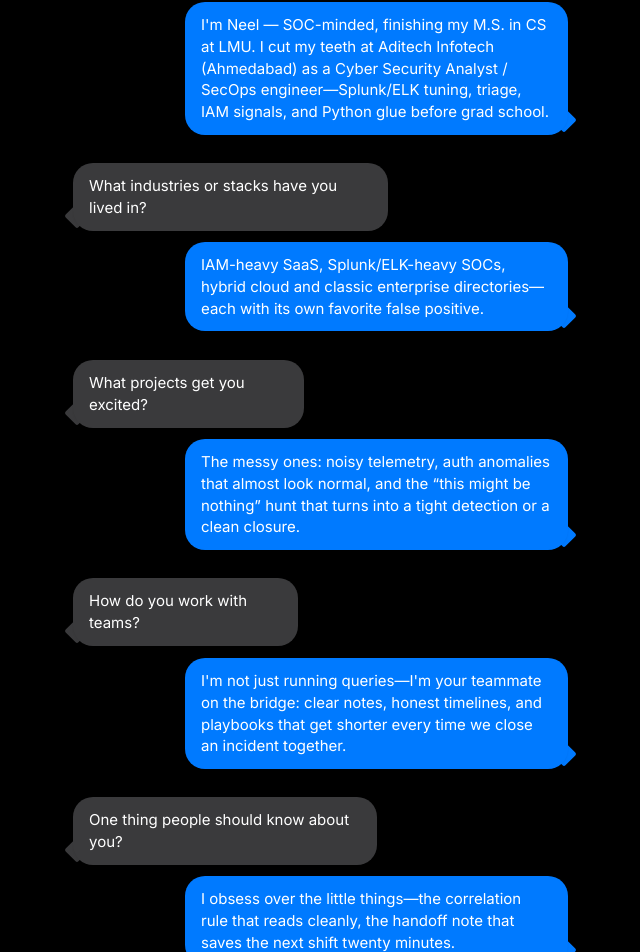
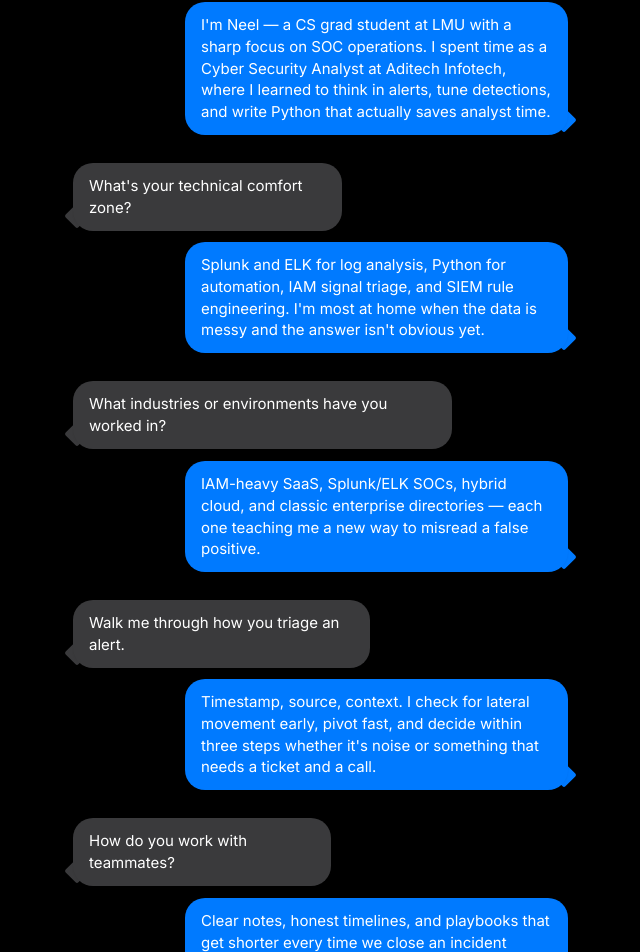
Before and after one commit to neelshah-312/Neel, a React (Vite) app: page / in a window 1280 px wide. Shown: the part 3422-4374 px from the top of the page, without its empty margins (303-943 px from the left). Built offline with nearby package versions, Linux system fonts and the light colour scheme; a web font is replaced by a local one.

Commit message:
Refresh About section Q&A copy

```diff
--- a/src/content.ts
+++ b/src/content.ts
@@ -203,22 +203,22 @@ export const skillGroups = [
 export const aboutChat = [
   {
     q: "Alright, quick intro. Who are you?",
-    a: "I'm Neel — SOC-minded, finishing my M.S. in CS at LMU. I cut my teeth at Aditech Infotech (Ahmedabad) as a Cyber Security Analyst / SecOps engineer—Splunk/ELK tuning, triage, IAM signals, and Python glue before grad school.",
+    a: "I'm Neel — a CS grad student at LMU with a sharp focus on SOC operations. I spent time as a Cyber Security Analyst at Aditech Infotech, where I learned to think in alerts, tune detections, and write Python that actually saves analyst time.",
   },
   {
-    q: "What industries or stacks have you lived in?",
-    a: "IAM-heavy SaaS, Splunk/ELK-heavy SOCs, hybrid cloud and classic enterprise directories—each with its own favorite false positive.",
+    q: "What's your technical comfort zone?",
+    a: "Splunk and ELK for log analysis, Python for automation, IAM signal triage, and SIEM rule engineering. I'm most at home when the data is messy and the answer isn't obvious yet.",
   },
   {
-    q: "What projects get you excited?",
-    a: "The messy ones: noisy telemetry, auth anomalies that almost look normal, and the “this might be nothing” hunt that turns into a tight detection or a clean closure.",
+    q: "What industries or environments have you worked in?",
+    a: "IAM-heavy SaaS, Splunk/ELK SOCs, hybrid cloud, and classic enterprise directories — each one teaching me a new way to misread a false positive.",
   },
   {
-    q: "How do you work with teams?",
-    a: "I'm not just running queries—I'm your teammate on the bridge: clear notes, honest timelines, and playbooks that get shorter every time we close an incident together.",
+    q: "Walk me through how you triage an alert.",
+    a: "Timestamp, source, context. I check for lateral movement early, pivot fast, and decide within three steps whether it's noise or something that needs a ticket and a call.",
   },
   {
-    q: "One thing people should know about you?",
-    a: "I obsess over the little things—the correlation rule that reads cleanly, the handoff note that saves the next shift twenty minutes.",
+    q: "How do you work with teammates?",
+    a: "Clear notes, honest timelines, and playbooks that get shorter every time we close an incident together. I'm on the bridge with you, not just in the ticket queue.",
   },
 ] as const;
```
